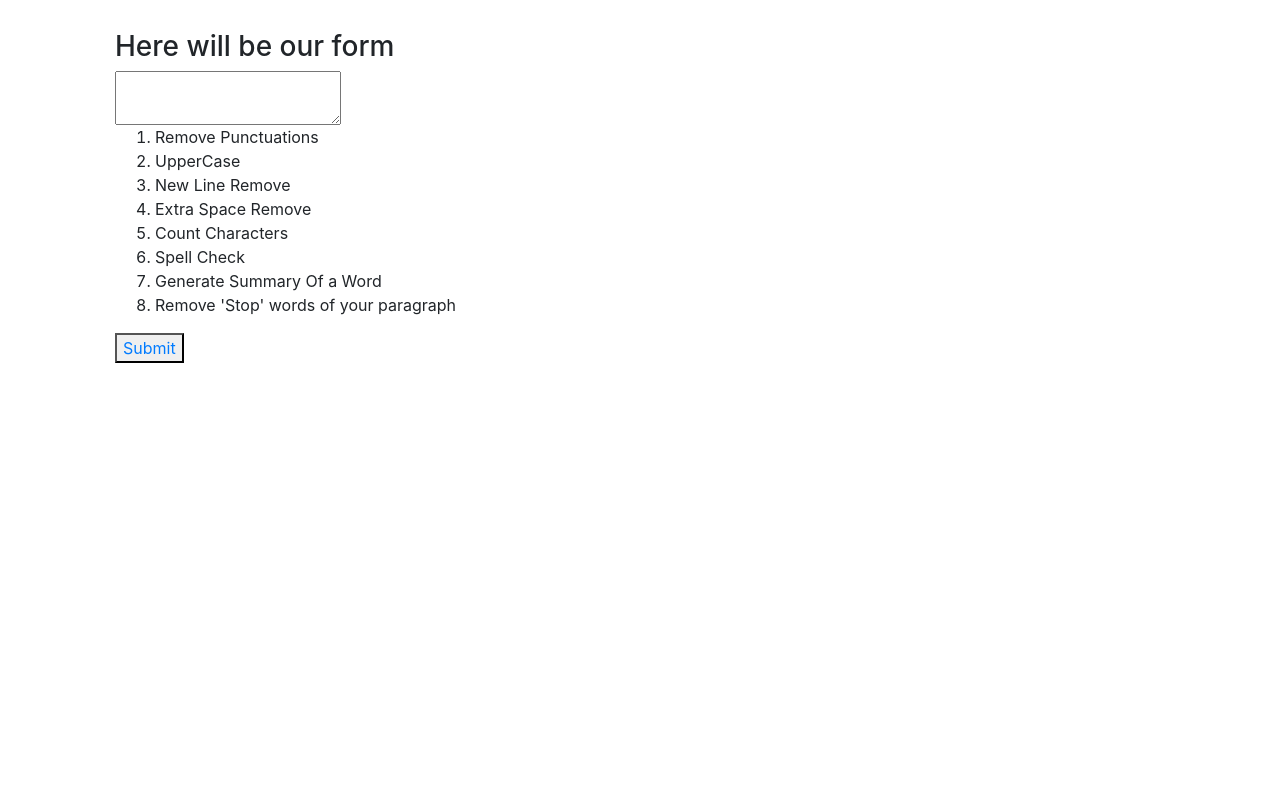
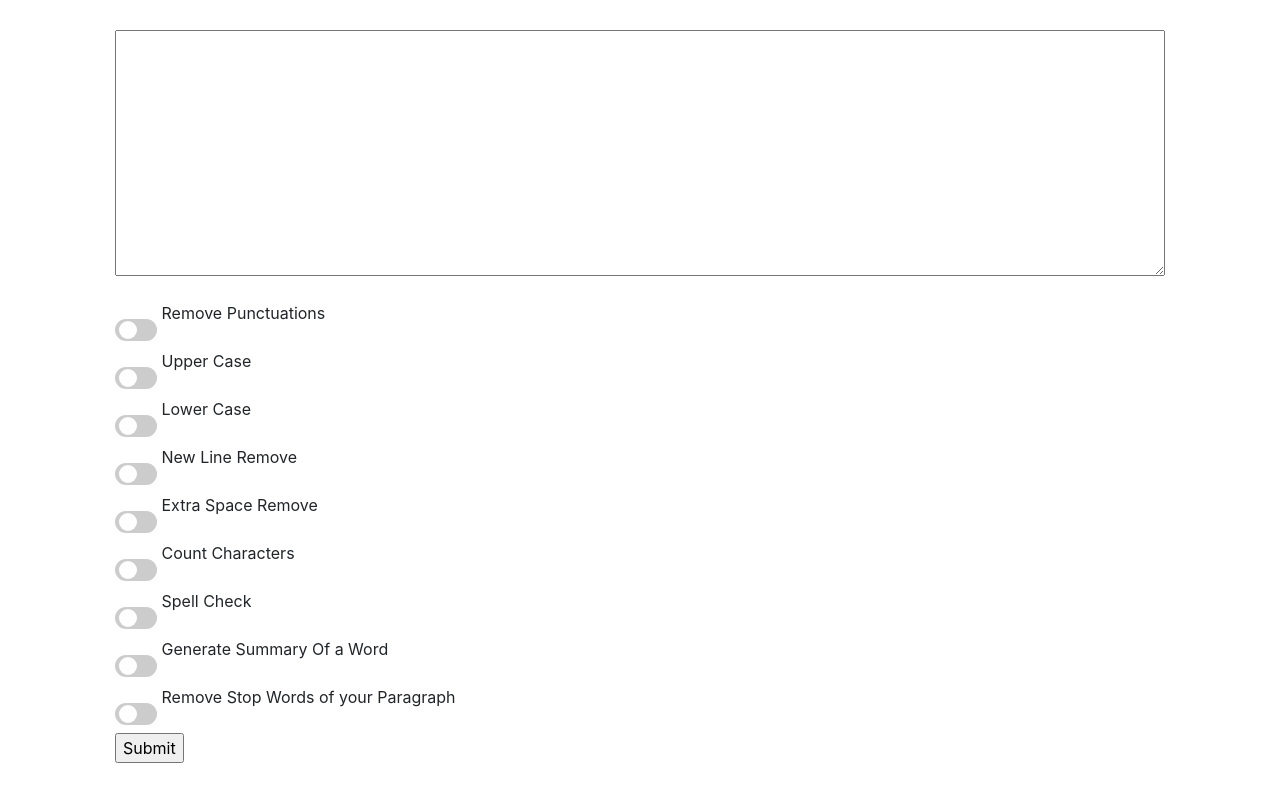
Before and after one commit to RSylla/SDA_FinalProject, a Django app: page / in a window 1280 px wide. Shown: the part 64-873 px from the top of the page. Before the commit the page ends 427 px from the top, so only its background shows below. Run offline with Django 4.2, Linux system fonts and the light colour scheme; some libraries are stand-ins or nearby versions.

Commit message:
Added toggle buttons, created form and formView.

```diff
--- a/smartapp/smartapp/urls.py
+++ b/smartapp/smartapp/urls.py
@@ -15,10 +15,10 @@ Including another URLconf
 """
 from django.contrib import admin
 from django.urls import path
-from smarthub.views import formView, guideView
+from smarthub.views import SmartAppView, guideView
 
 urlpatterns = [
     path('admin/', admin.site.urls),
-    path('', formView, name='form'),#Raivo added this url for index(input form(
+    path('', SmartAppView.as_view(), name='home'),#Raivo added this url for index(input form(
     path('guide', guideView, name='guide'),#Raivo added this url for summary
 ]
--- /dev/null
+++ b/smartapp/smarthub/forms.py
@@ -0,0 +1,14 @@
+from django import forms
+
+
+class SmartAppForm(forms.Form):
+    text = forms.CharField(max_length=500, widget=forms.Textarea)
+    remove_punctuations = forms.BooleanField(required=False)
+    upper_case = forms.BooleanField(required=False)
+    lower_case = forms.BooleanField(required=False)
+    new_line_remove = forms.BooleanField(required=False)
+    extra_space_remove = forms.BooleanField(required=False)
+    count_characters = forms.BooleanField(required=False)
+    spell_check = forms.BooleanField(required=False)
+    gen_word_summary = forms.BooleanField(required=False)
+    remove_stop = forms.BooleanField(required=False)
--- a/smartapp/smarthub/static/base.css
+++ b/smartapp/smarthub/static/base.css
@@ -23,9 +23,6 @@ a.navbar-brand{
 }
 
 #content_div {
-    /* border: 1px;
-    border-color: black;
-    border-style: solid; */
-    Margin: 20px;
+    margin: 20px;
     padding: 10px;
 }
--- /dev/null
+++ b/smartapp/smarthub/static/toggle_switch.css
@@ -0,0 +1,70 @@
+.switch {
+  position: relative;
+  display: inline-block;
+  width: 42px;
+  height: 22px;
+}
+
+.switch input[type=checkbox] {
+  opacity: 0;
+  width: 0;
+  height: 0;
+}
+
+.slider {
+  position: absolute;
+  cursor: pointer;
+  top: 0;
+  left: 0;
+  right: 0;
+  bottom: 0;
+  background-color: #ccc;
+  -webkit-transition: .4s;
+  transition: .4s;
+}
+
+.slider:before {
+  position: absolute;
+  content: "";
+  height: 18px;
+  width: 18px;
+  left: 4px;
+  bottom: 2px;
+  background-color: white;
+  -webkit-transition: .4s;
+  transition: .4s;
+}
+
+input[type=checkbox]:checked + .slider {
+  background-color: #2196F3;
+}
+
+input:focus + .slider {
+  box-shadow: 0 0 1px #2196F3;
+}
+
+input:checked + .slider:before {
+  -webkit-transform: translateX(18px);
+  -ms-transform: translateX(18px);
+  transform: translateX(18px);
+}
+
+/* Rounded sliders */
+.slider.round {
+  border-radius: 34px;
+}
+
+.slider.round:before {
+  border-radius: 50%;
+}
+
+p {
+  margin: 0;
+  align-items: center;
+}
+
+textarea {
+  width: 100%;
+  min-width: 500px;
+  margin-bottom: 25px;
+}
--- a/smartapp/smarthub/templates/base.html
+++ b/smartapp/smarthub/templates/base.html
@@ -6,6 +6,8 @@
     <link rel="stylesheet" href="https://stackpath.bootstrapcdn.com/bootstrap/4.2.1/css/bootstrap.min.css" integrity="sha384-GJzZqFGwb1QTTN6wy59ffF1BuGJpLSa9DkKMp0DgiMDm4iYMj70gZWKYbI706tWS" crossorigin="anonymous">
     {% load static %}
     <link rel="stylesheet" href="{% static 'base.css' %}">
+    {% load static %}
+    <link rel="stylesheet" href="{% static 'toggle_switch.css' %}">
     <script src="https://code.jquery.com/jquery-3.3.1.slim.min.js" integrity="sha384-q8i/X+965DzO0rT7abK41JStQIAqVgRVzpbzo5smXKp4YfRvH+8abtTE1Pi6jizo" crossorigin="anonymous"></script>
     <script src="https://cdnjs.cloudflare.com/ajax/libs/popper.js/1.14.6/umd/popper.min.js" integrity="sha384-wHAiFfRlMFy6i5SRaxvfOCifBUQy1xHdJ/yoi7FRNXMRBu5WHdZYu1hA6ZOblgut" crossorigin="anonymous"></script>
     <script src="https://stackpath.bootstrapcdn.com/bootstrap/4.2.1/js/bootstrap.min.js" integrity="sha384-B0UglyR+jN6CkvvICOB2joaf5I4l3gm9GU6Hc1og6Ls7i6U/mkkaduKaBhlAXv9k" crossorigin="anonymous"></script>
@@ -25,7 +27,7 @@
           <div class="collapse navbar-collapse" id="navbarNavAltMarkup">
           <div class="navbar-nav">
             <span>
-            <a class="nav-item nav-link active" id="back_link" href="{% url 'form' %}">
+            <a class="nav-item nav-link active" id="back_link" href="{% url 'home' %}">
               <b>Home</b></a>
             </span>
           </div>
--- a/smartapp/smarthub/templates/index.html
+++ b/smartapp/smarthub/templates/index.html
@@ -4,20 +4,77 @@
 {% extends "base.html"%}
 
 {% block content %}
-<h3>Here will be our form</h3>
-<textarea></textarea>
-<ol>
-        <li>Remove Punctuations</li>
-        <li>UpperCase</li>
-        <li>New Line Remove</li>
-        <li>Extra Space Remove</li>
-        <li>Count Characters</li>
-        <li>Spell Check</li>
-        <li>Generate Summary Of a Word</li>
-        <li>Remove 'Stop' words of your paragraph</li>
-    </ol>
 
-<button><a href="/guide">Submit</a></button>
+<form method="post">
+    {% csrf_token %}
+    <p>{{ form.text }}</p>
+
+    <p>
+        <label class="switch">
+        {{ form.remove_punctuations }}
+        <span class="slider round"></span>
+        </label>
+        Remove Punctuations
+    </p>
+    <p>
+        <label class="switch">
+        {{ form.upper_case }}
+        <span class="slider round"></span>
+        </label>
+        Upper Case
+    </p>
+    <p>
+        <label class="switch">
+        {{ form.lower_case }}
+        <span class="slider round"></span>
+        </label>
+        Lower Case
+    </p>
+    <p>
+        <label class="switch">
+        {{ form.new_line_remove }}
+        <span class="slider round"></span>
+        </label>
+        New Line Remove
+    </p>
+    <p>
+        <label class="switch">
+        {{ form.extra_space_remove }}
+        <span class="slider round"></span>
+        </label>
+        Extra Space Remove
+    </p>
+    <p>
+        <label class="switch">
+        {{ form.count_characters }}
+        <span class="slider round"></span>
+        </label>
+        Count Characters
+    </p>
+    <p>
+        <label class="switch">
+        {{ form.spell_check }}
+        <span class="slider round"></span>
+        </label>
+        Spell Check
+    </p>
+    <p>
+        <label class="switch">
+        {{ form.gen_word_summary }}
+        <span class="slider round"></span>
+        </label>
+        Generate Summary Of a Word
+    </p>
+    <p>
+        <label class="switch">
+        {{ form.remove_stop }}
+        <span class="slider round"></span>
+        </label>
+        Remove Stop Words of your Paragraph
+    </p>
+    <input type="submit" value="Submit">
+
+</form>
 
 
 {% endblock %}
--- a/smartapp/smarthub/views.py
+++ b/smartapp/smarthub/views.py
@@ -1,4 +1,7 @@
 from django.shortcuts import render
+from django.views.generic import FormView
+from django.urls import reverse_lazy
+from smarthub.forms import SmartAppForm
 """Raivo added 2 sampleviews for UI.
 Later it will be automatically generated by class FormView"""
 def formView(request):
@@ -6,3 +9,14 @@ def formView(request):
 
 def guideView(request):
     return render(request, template_name='guide.html')
+
+class SmartAppView(FormView):
+    template_name = 'index.html'
+    form_class = SmartAppForm
+    success_url = reverse_lazy('guide')
+
+    def form_valid(self, form):
+        form_data = form.cleaned_data
+        print(form_data)
+
+        return super().form_valid(form)
```
